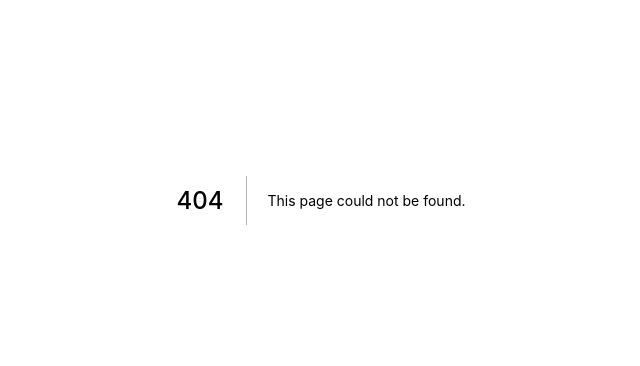
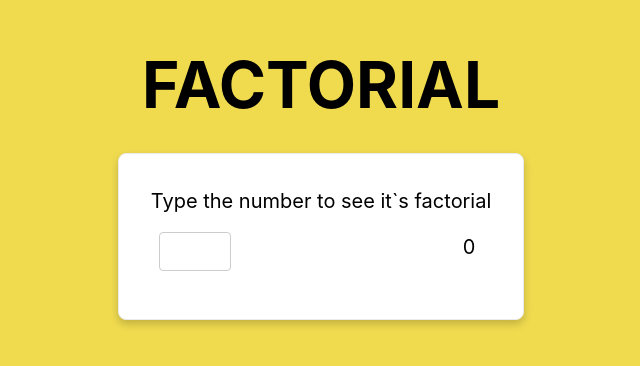
Before and after one commit to carlossgabriel/next-algo, a Next.js app: page /factorial in a window 1280 px wide. Before the commit this address had no page. Shown: the part 200-566 px from the top of the page, without its empty margins (319-959 px from the left). Built offline with nearby package versions, Linux system fonts and the light colour scheme.

Commit message:
improves and fixes
Date:      Fri Feb 4 19:18:01 2022 -0300

```diff
--- /dev/null
+++ b/pages/factorial/index.tsx
@@ -0,0 +1,35 @@
+import type { NextPage } from "next";
+import styles from "../../styles/Home.module.css";
+import { useState } from "react";
+
+const Factorial: NextPage = () => {
+  const [value, setValue] = useState<number>(2);
+  const [result, setResult] = useState<number>(0);
+
+  const factorial = (n: number): number => {
+    return n > 1 ? n * factorial(n - 1) : 1;
+  };
+
+  const pageTitle = "Factorial";
+  return (
+    <div className={styles.main}>
+      <h1 className={styles.title}>{pageTitle}</h1>
+      <div className={styles.card}>
+        <p>Type the number to see it`s factorial</p>
+        <div className={styles.content}>
+          <input
+            type={"number"}
+            min={0}
+            className={styles.input}
+            onChange={(e) => {
+              setResult(factorial(parseInt(e.target.value)));
+            }}
+          ></input>
+          <p className={styles.result}>{result}</p>
+        </div>
+      </div>
+    </div>
+  );
+};
+
+export default Factorial;
--- a/styles/Home.module.css
+++ b/styles/Home.module.css
@@ -1,5 +1,7 @@
 .container {
   padding: 0 2rem;
+  display: flex;
+  justify-content: space-around;
 }
 
 .main {
@@ -43,6 +45,11 @@
   margin: 0;
   line-height: 1.15;
   font-size: 4rem;
+  justify-content: center;
+  align-content: center;
+  display: flex;
+  color: black;
+  text-transform: uppercase;
 }
 
 .title,
@@ -74,22 +81,23 @@
 }
 
 .card {
-  margin: 1rem;
-  padding: 1.5rem;
   text-align: left;
   color: inherit;
   text-decoration: none;
   border: 1px solid #eaeaea;
-  border-radius: 10px;
-  transition: color 0.15s ease, border-color 0.15s ease;
-  max-width: 300px;
+  box-shadow: 0 4px 8px 0 rgb(0 0 0 / 20%);
+  transition: 0.3s;
+  padding: 32px;
+  background-color: white;
+  border-radius: 8px;
+  margin: 32px;
+  max-width: 70%;
 }
 
 .card:hover,
 .card:focus,
 .card:active {
-  color: #0070f3;
-  border-color: #0070f3;
+  box-shadow: 0 8px 16px 0 rgba(0, 0, 0, 0.2);
 }
 
 .card h2 {
@@ -108,6 +116,29 @@
   margin-left: 0.5rem;
 }
 
+.content {
+  display: flex;
+  justify-content: space-between;
+  flex-direction: row;
+  margin: 8px;
+}
+
+.input {
+  width: 72px;
+  padding: 8px 8px 8px 24px;
+  margin: 8px 0;
+  display: inline-block;
+  border: 1px solid #ccc;
+  border-radius: 4px;
+  box-sizing: border-box;
+  font-size: large;
+}
+
+.result {
+  padding: 8px;
+  font-size: large;
+}
+
 @media (max-width: 600px) {
   .grid {
     width: 100%;
--- a/styles/globals.css
+++ b/styles/globals.css
@@ -3,7 +3,8 @@ body {
   padding: 0;
   margin: 0;
   background-color: #f0db4f;
-  font-family: Arial, sans-serif;
+  font-family: -apple-system, BlinkMacSystemFont, Segoe UI, Roboto, Oxygen,
+    Ubuntu, Cantarell, Fira Sans, Droid Sans, Helvetica Neue, sans-serif;
 }
 
 a {
@@ -14,37 +15,3 @@ a {
 * {
   box-sizing: border-box;
 }
-
-#title {
-  justify-content: center;
-  align-content: center;
-  display: flex;
-  color: black;
-  text-transform: uppercase;
-}
-
-.container {
-  display: flex;
-  justify-content: space-around;
-}
-
-.content {
-  display: flex;
-  padding: 12px;
-  justify-content: space-around;
-}
-
-.card {
-  /* Add shadows to create the "card" effect */
-  box-shadow: 0 4px 8px 0 rgba(0, 0, 0, 0.2);
-  transition: 0.3s;
-  padding: 32px;
-  background-color: white;
-  border-radius: 8px;
-  margin: 12px;
-}
-
-/* On mouse-over, add a deeper shadow */
-.card:hover {
-  box-shadow: 0 8px 16px 0 rgba(0, 0, 0, 0.2);
-}
```
Also changed, not shown: pages/fibonacci/index.tsx (added, +44 -0 lines), pages/index.tsx (+11 -14 lines).
